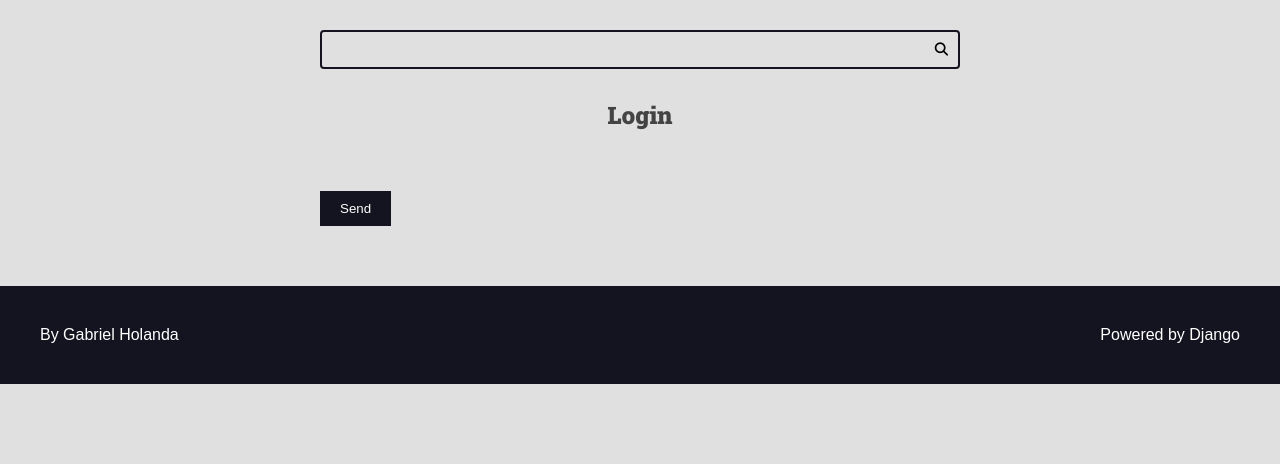
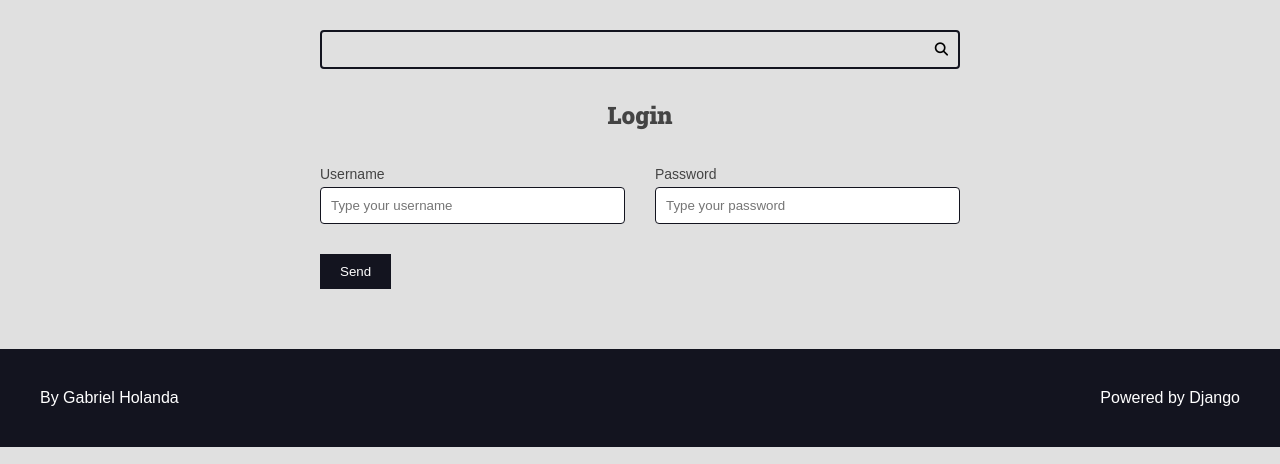
Before and after one commit to GabrielHolandadeAraujo/curso-django-projeto1, a Django app: page /authors/login/ in a window 1280 px wide. Shown: the part 113-577 px from the top of the page. Run offline with Django 4.2, Linux system fonts and the light colour scheme; parts of the project's set-up code (start-up, migrations or seed data) failed here and were passed over; some libraries are stand-ins or nearby versions.

Commit message:
Autenticando o user no sistema

```diff
--- /dev/null
+++ b/authors/forms/login.py
@@ -0,0 +1,14 @@
+from django import forms
+from utils.django_forms import add_placeholder
+
+# herda de From pq não preciamos manipular muita coisa no longin
+class LoginForm(forms.Form):
+    def __init__(self, *args, **kwargs):
+        super().__init__(*args, **kwargs)
+        add_placeholder(self.fields['username'], 'Type your username')
+        add_placeholder(self.fields['password'], 'Type your password')
+    # criamos dois campos para forms e add os placeholders na função acima
+    username = forms.CharField()
+    password = forms.CharField(
+        widget=forms.PasswordInput()
+    )
--- a/authors/templates/authors/pages/login.html
+++ b/authors/templates/authors/pages/login.html
@@ -9,6 +9,13 @@ o extends deve ser a primeira tag no doc parcial, não pode ter nem comentário
 {% block content %}
   <div class="main-content center container">
     <h2>Login</h2>
+    {% comment %} Verificamos se o usuário está logado e então exibimos uma msg para ele {% endcomment %}
+    {% if request.user.is_authenticated %}
+      <p>
+        Your are logged in with
+        {{ request.user.username }}.
+      </p>
+    {% endif %}
   </div>
 
   {% comment %} Aqui estamos carregando as msg de erros e o formulário {% endcomment %}
--- a/authors/views.py
+++ b/authors/views.py
@@ -2,8 +2,8 @@ from django.contrib import messages
 from django.http import Http404
 from django.shortcuts import redirect, render
 from django.urls import reverse
-
-from .forms import RegisterForm
+from django.contrib.auth import authenticate, login
+from .forms import LoginForm, RegisterForm
 
 # Create your views here.
 
@@ -51,8 +51,32 @@ def register_create(request):
     return redirect('authors:register')
 
 def login_view(request):
-    return render(request, 'authors/pages/login.html')
+    form = LoginForm()
+    return render(request, 'authors/pages/login.html', {
+        'form': form,
+        'form_action': reverse('authors:login_create')
+    })
 
 
 def login_create(request):
-    return render(request, 'authors/pages/login.html')
+    if not request.POST:
+        raise Http404()
+    # passamos a requisição para o form de login e renderizamos a url
+    form = LoginForm(request.POST)
+    login_url = reverse('authors:login')
+    # se os dados de login forem válidos, verificamos se o usuário pode ser loado
+    if form.is_valid():
+        authenticated_user = authenticate(
+            username=form.cleaned_data.get('username', ''),
+            password=form.cleaned_data.get('password', ''),
+        )
+        # se puder ser logado, verificamos se os dados não são vazios e fazemos o loing
+        if authenticated_user is not None:
+            messages.success(request, 'Your are logged in.')
+            login(request, authenticated_user)
+        else:
+            messages.error(request, 'Invalid credentials')
+    else:
+        messages.error(request, 'Invalid username or password')
+    # todos os casos dos if else redirecionam para a msm url e por isso usanos apenas o return
+    return redirect(login_url)
--- /dev/null
+++ b/utils/django_forms.py
@@ -0,0 +1,32 @@
+from django.core.exceptions import ValidationError
+import re
+
+# É interessante criar um arquivo forms.py para controlar os formulários, nele precisa criar uma classe que
+# herda de forms.ModelForm pq ele é atrlado ao model do User que foi importado
+# Dentro dela é importante uma classe meta que serve para passar metadados do formulário para o django
+
+# essa funçãop serve para adicionar atributos aos campos. Primeiro acessamos o atributo que queremos
+# add via get e caso não tenha nada, setamos um valor em branco. Após isso adicionamos o novo valor e usamos o stip para remover possíveis espaços em branco no inicio e fim da String
+def add_attr(field, attr_name, attr_new_val):
+    existing = field.widget.attrs.get(attr_name, '')
+    field.widget.attrs[attr_name] = f'{existing} {attr_new_val}'.strip()
+
+# essa uma função para facilitar colocar um placeholder, passamos o campo e o nome do placeholder para
+# add, usamos a função anterior para alterar o valor do placeholder no campo escolhido
+def add_placeholder(field, placeholder_val):
+    add_attr(field, 'placeholder', placeholder_val)
+
+def strong_password(password):
+    # isso é uma expressão regular para validar a senha, basicamente ela confere se a senha tem pelo menos 1 de
+    # caracteres minúsculos, maiúsculos e númros e tbm se tem pelo menos 8 dígitos (precisa importar re)
+    # Tem um curso gratuito de expressões regulares na Udemy
+    regex = re.compile(r'^(?=.*[a-z])(?=.*[A-Z])(?=.*[0-9]).{8,}$')
+    # se a senha não tiver os requisitos acima ela gera o erro abaixo
+    if not regex.match(password):
+        raise ValidationError((
+            'Password must have at least one uppercase letter, '
+            'one lowercase letter and one number. The length should be '
+            'at least 8 characters.'
+        ),
+            code='invalid'
+        )
```
Also changed, not shown: authors/forms/__init__.py (added, +7 -0 lines), authors/forms/register_forms.py (renamed from authors/forms.py, +1 -31 lines).
